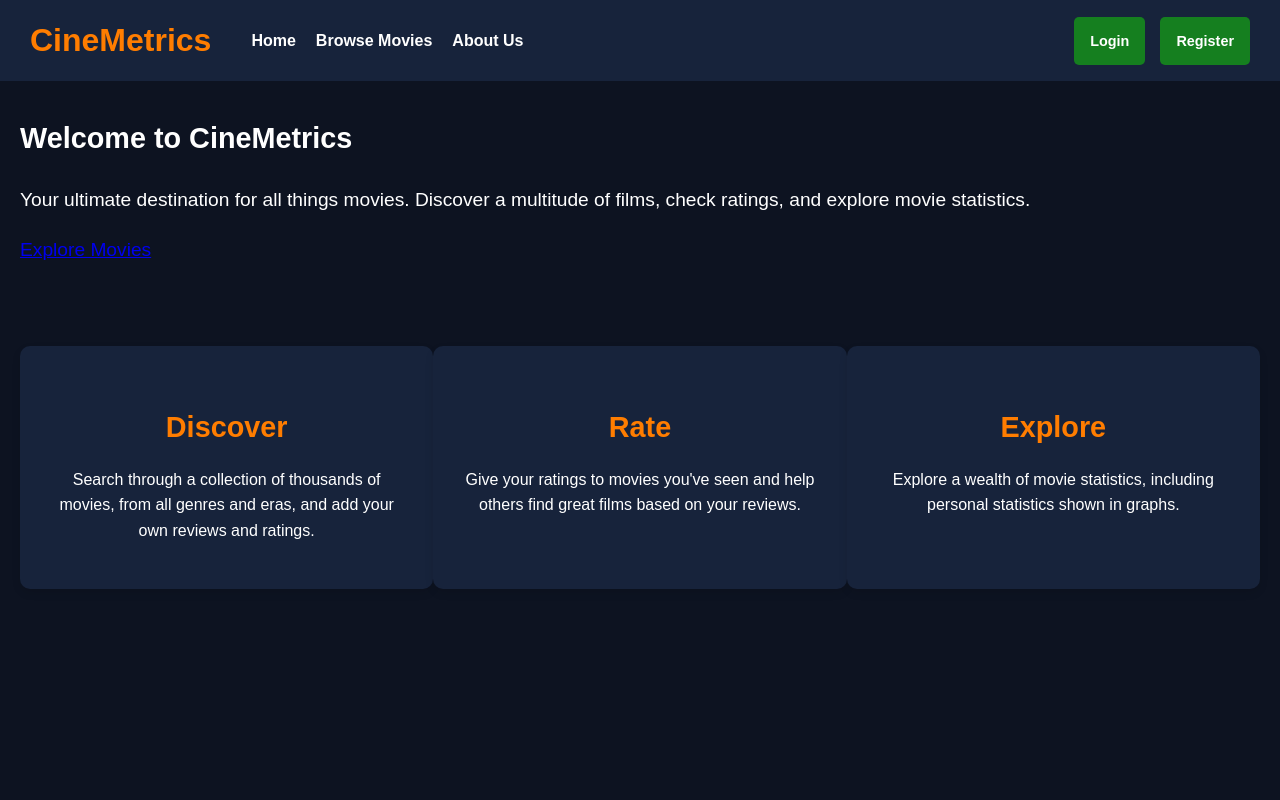
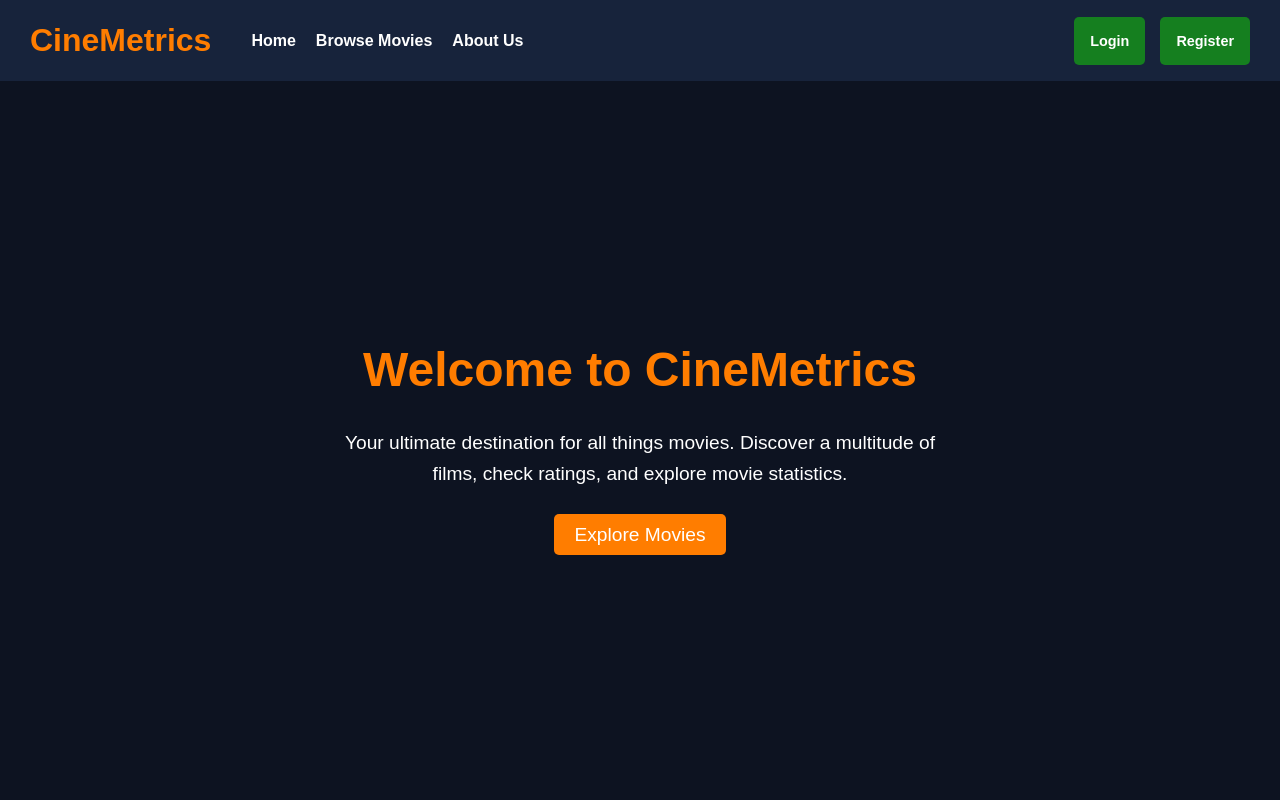
Before and after one commit to Chupiik/CineMetrics, a React (Vite) app in the folder frontend/: page / in a window 1280 px wide. Shown: the top 800 px of the page. Built offline with nearby package versions, Linux system fonts and the light colour scheme.

Commit message:
Fixed index css

```diff
--- a/frontend/src/styles/Index.css
+++ b/frontend/src/styles/Index.css
@@ -13,7 +13,6 @@ html{
 
 .mainText {
     padding: 100px 20px;
-    /*color: var(--secondary-color);
     text-align: center;
     display: flex;
     align-items: center;
@@ -35,9 +34,9 @@ html{
 }
 
 .btn {
-    background-color: var(--primary-color); /* Bright orange button */
+    background-color: var(--primary-color);
     padding: 10px 20px;
-    color: var(--secondary-color); /* White text */
+    color: var(--secondary-color);
     text-decoration: none;
     font-size: 1.2em;
     border-radius: 5px;
@@ -45,7 +44,7 @@ html{
 }
 
 .btn:hover {
-    background-color: var(--info-color); /* Teal on hover */
+    background-color: var(--info-color);
 }
 
 .features {
@@ -56,19 +55,19 @@ html{
 }
 
 .feature-box {
-    background-color: var(--info-color); /* White background for cards */
+    background-color: var(--info-color);
     padding: 30px;
     width: 29%;
     text-align: center;
     border-radius: 10px;
     box-shadow: 0 4px 8px rgba(0, 0, 0, 0.1);
-    color: var(--secondary-color); /* Dark text on light background */
+    color: var(--secondary-color);
 }
 
 .feature-box h3 {
     font-size: 1.8em;
     margin-bottom: 15px;
-    color: var(--primary-color); /* Bright orange for headings */
+    color: var(--primary-color);
 }
 
 .feature-box p {
```
Also changed, not shown: 1 other file (tests, documents, lock files or other folders).
